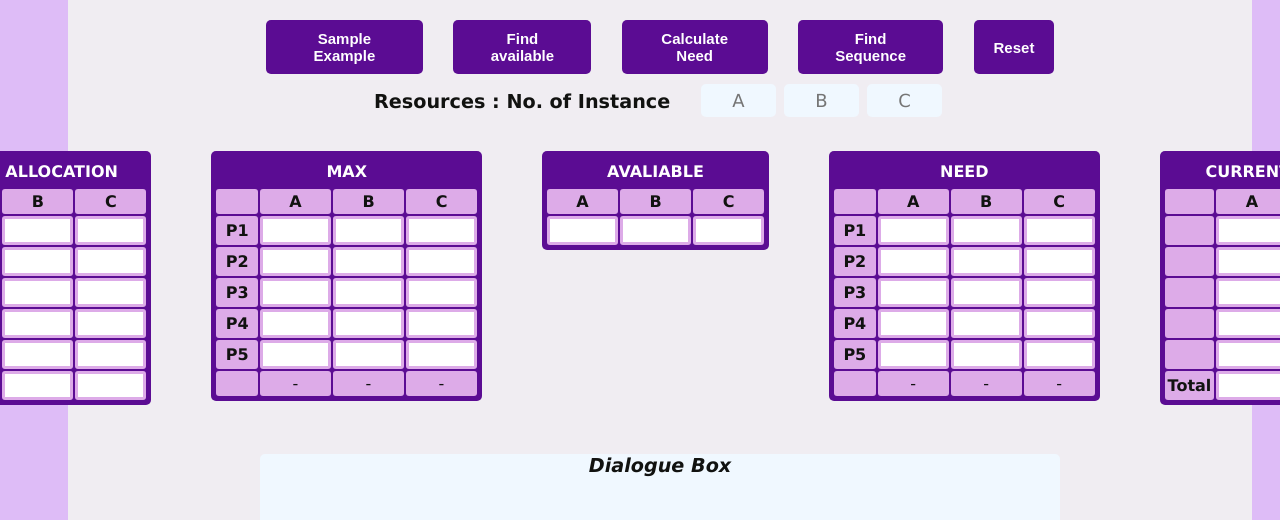
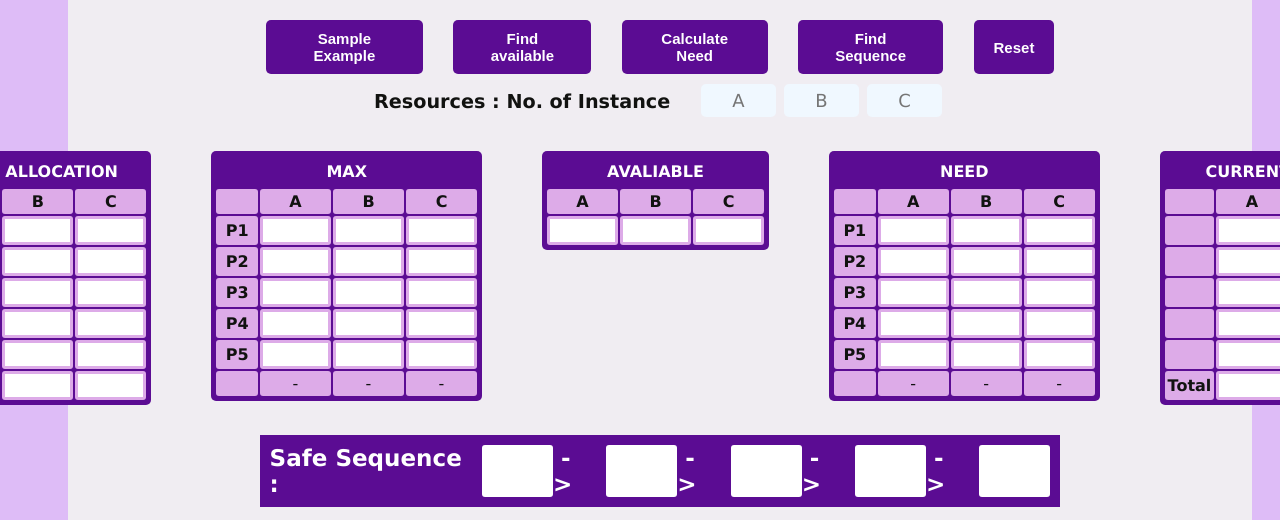
Before and after one commit to hariprasath-0ffl/bankersAlgorithms, a plain HTML site: page index.html in a window 1280 px wide. Shown: the part 154-674 px from the top of the page. Drawn offline with Linux system fonts and the light colour scheme.

Commit message:
Update index.html

```diff
--- a/index.html
+++ b/index.html
@@ -244,7 +244,7 @@
       </div>
     </div>
     <div class="ch-out"  placeholder="Dialogue box">
-    <p id="ch">Dialogue Box</p>
+
     <div id="seq">
       <lable>Safe Sequence : </lable>
       <input id="p1" class="ss-label"size="2" maxlength="2">&nbsp;->&nbsp;
```
